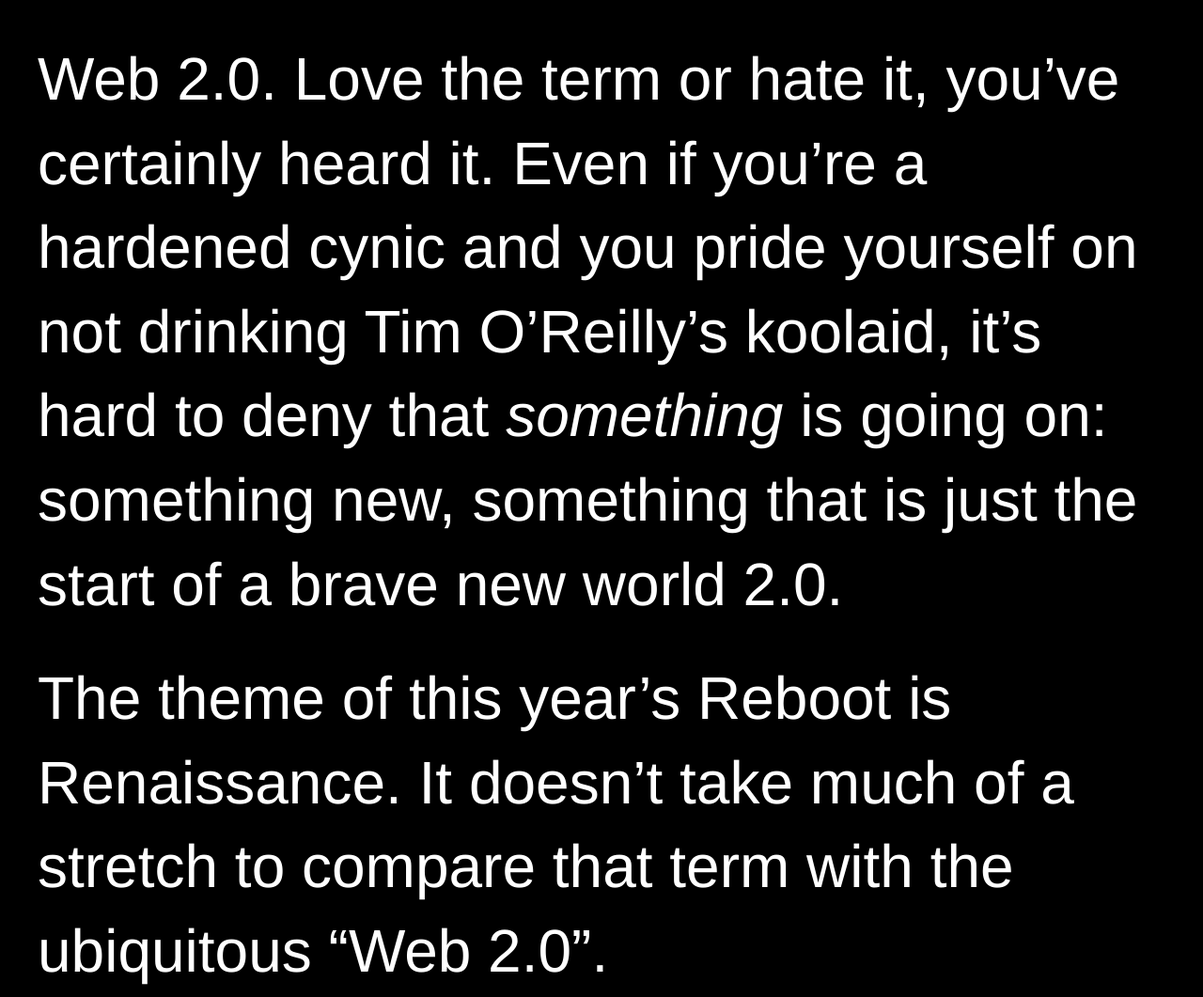
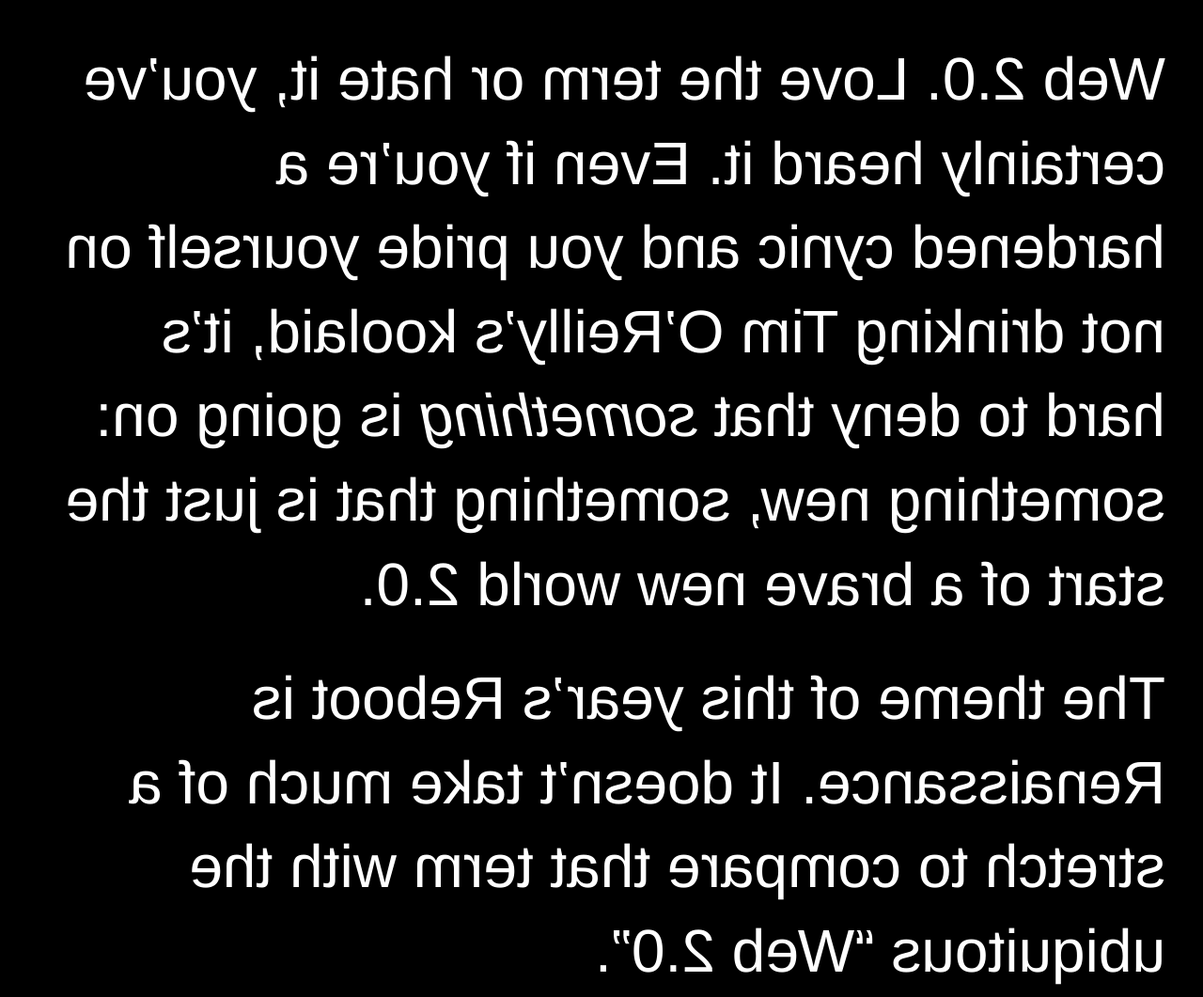
Before and after one commit to FWMSH/FWMSH.github.io, a plain HTML site: page index.html in a window 1280 px wide. Shown: the top 1061 px of the page at 94% size. Drawn offline with Linux system fonts and the light colour scheme.

Commit message:
Mirror the text

```diff
--- a/css/style.css
+++ b/css/style.css
@@ -5,11 +5,11 @@
 	background: #000;
 	color: #fff;
 	overflow: hidden;
-	#-moz-transform: scale(-1, 1);
-	#-webkit-transform: scale(-1, 1);
-	#-o-transform: scale(-1, 1);
-	#-ms-transform: scale(-1, 1);
-	#transform: scale(-1, 1);
+	-moz-transform: scale(-1, 1);
+	-webkit-transform: scale(-1, 1);
+	-o-transform: scale(-1, 1);
+	-ms-transform: scale(-1, 1);
+	transform: scale(-1, 1);
 }
 #speech {
 	position: absolute;
```
